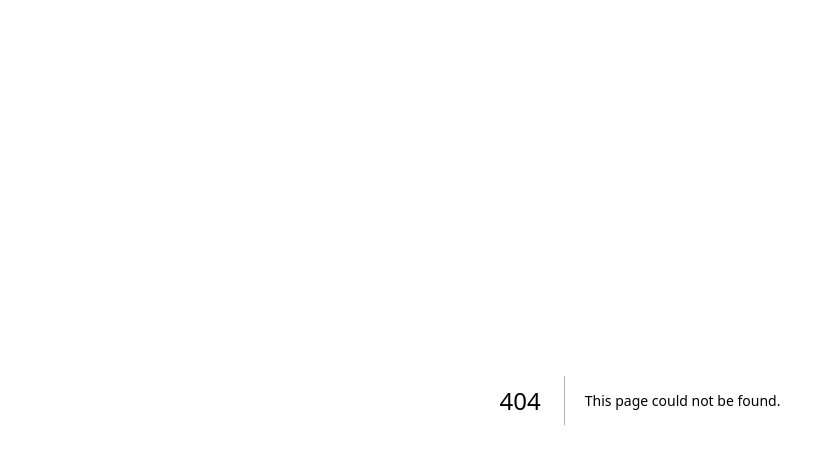
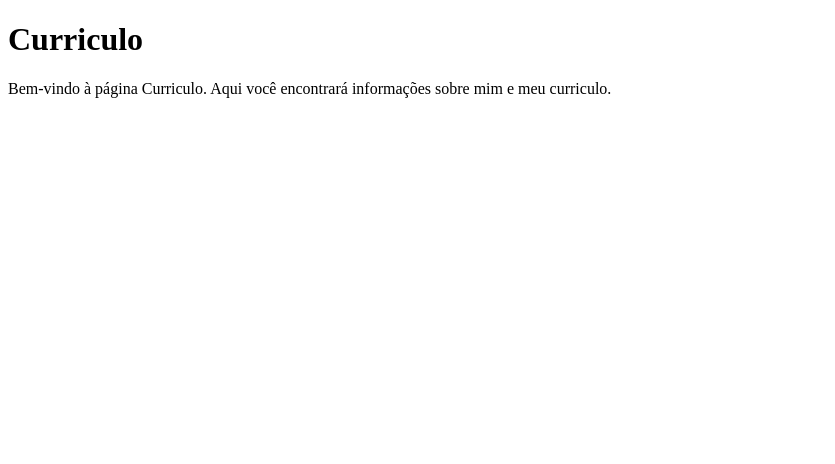
Before and after one commit to heitxrr/portfolio, a Next.js app: page /curriculo in a window 1280 px wide. Before the commit this address had no page. Shown: the top 464 px of the page, without its empty margins (0-835 px from the left). Built offline with nearby package versions, Linux system fonts and the light colour scheme.

Commit message:
Criando paginas

```diff
--- /dev/null
+++ b/src/app/curriculo/page.tsx
@@ -0,0 +1,12 @@
+import React from 'react';
+
+const CurriculoPage: React.FC = () => {
+    return (
+        <div>
+            <h1>Curriculo</h1>
+            <p>Bem-vindo à página Curriculo. Aqui você encontrará informações sobre mim e meu curriculo.</p>
+        </div>
+    );
+};
+
+export default CurriculoPage;
```
Also changed, not shown: src/app/projetos/page.tsx (added, +12 -0 lines), src/app/sobre/page.tsx (added, +12 -0 lines), src/app/conhecimentos/page.tsx (added), src/app/contato/page.tsx (added).
